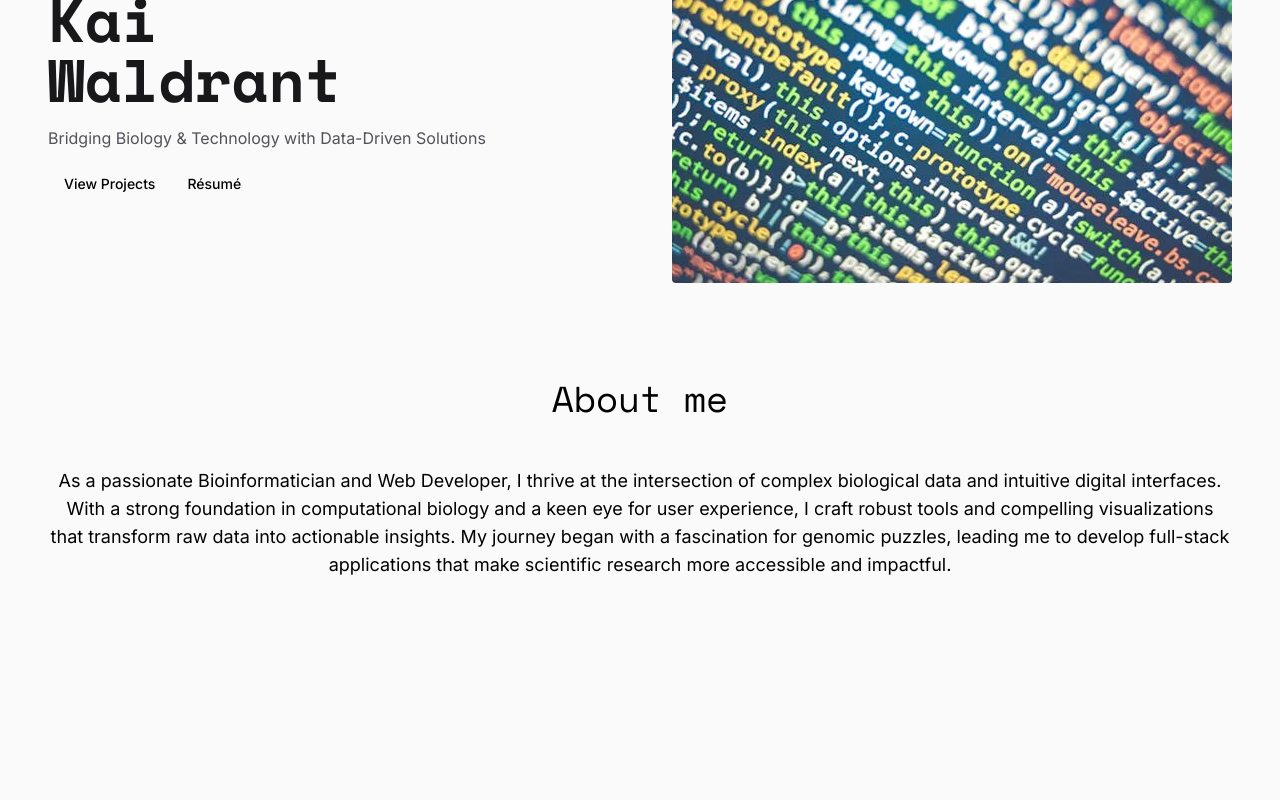
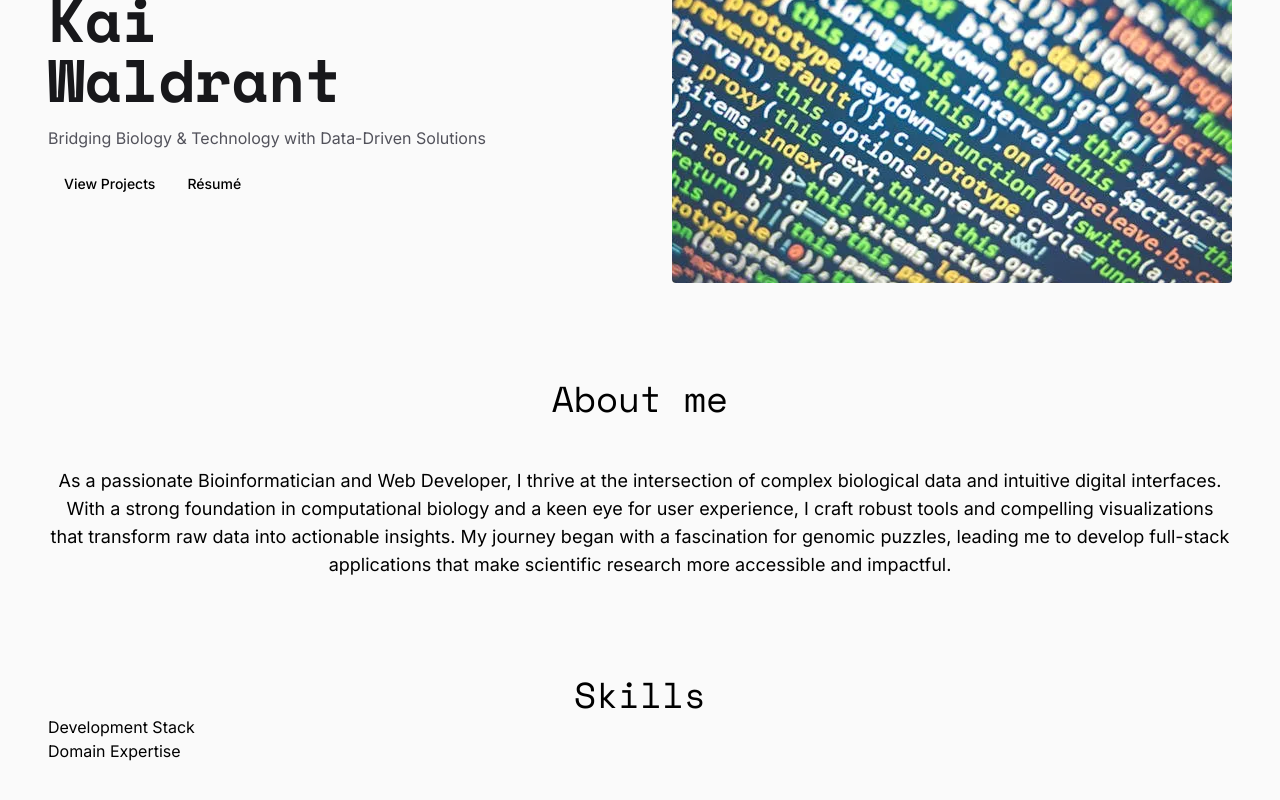
Before and after one commit to KaiWaldrant/kaiwaldrant.dev, a Next.js app: page / in a window 1280 px wide. Shown: the part 212-1012 px from the top of the page. Before the commit the page ends 839 px from the top, so only its background shows below. Built offline with nearby package versions, Linux system fonts and the light colour scheme.

Commit message:
WIP Skills.tsx

```diff
--- a/app/page.tsx
+++ b/app/page.tsx
@@ -1,6 +1,7 @@
 import NavBar from "@/components/navbar";
 import Hero from "@/components/sections/Hero";
 import About from "@/components/sections/About";
+import Skills from "@/components/sections/Skills";
 
 export default function Home() {
   return (
@@ -9,6 +10,7 @@ export default function Home() {
       <main className="content-grid">
         <Hero />
         <About />
+        <Skills />
       </main>
     </>
   );
--- /dev/null
+++ b/components/sections/Skills.tsx
@@ -0,0 +1,21 @@
+import Section from "../Section";
+
+const devStack = [];
+const domains = [];
+
+export default function Skills() {
+  return (
+    <Section containerClassName="grid">
+      <h2 className="font-mono text-4xl text-center">Skills</h2>
+      <div>
+        <div>
+          <h3>Development Stack</h3>
+          <div></div>
+        </div>
+        <div>
+          <h3>Domain Expertise</h3>
+        </div>
+      </div>
+    </Section>
+  );
+}
```
